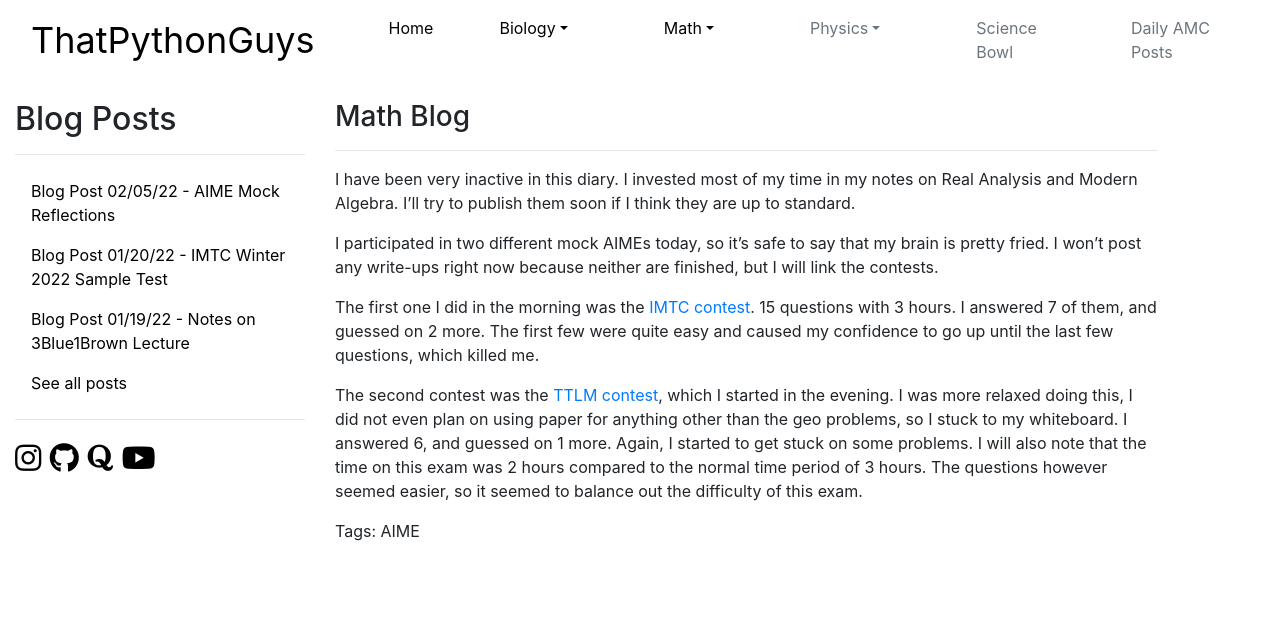
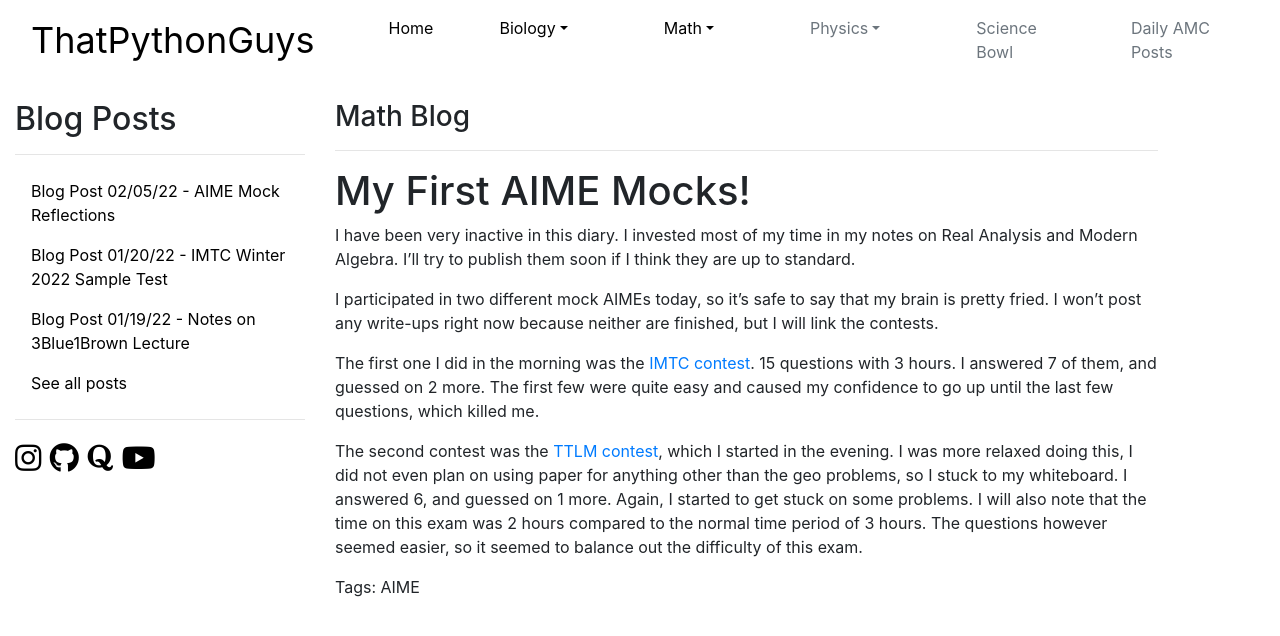
Before and after one commit to thatpythonguys/oldthatpythonguyswebsite, a Jekyll site: the page built from _posts/2022-02-05-sample.markdown, in a window 1280 px wide. Shown: the top 636 px of the page. Built offline with Jekyll 4.4.1, drawn with Linux system fonts in a browser that asks for light colours; nearby versions of some CDN libraries.

Commit message:
Update 2022-02-05-sample.markdown

```diff
--- a/_posts/2022-02-05-sample.markdown
+++ b/_posts/2022-02-05-sample.markdown
@@ -6,6 +6,7 @@ categories:
 tags: [AIME]
 permalink: /Feb5th/
 ---
+# My First AIME Mocks!
 I have been very inactive in this diary. I invested most of my time
 in my notes on Real Analysis and Modern Algebra.
 I'll try to publish them soon if I think they are up to standard.
```
